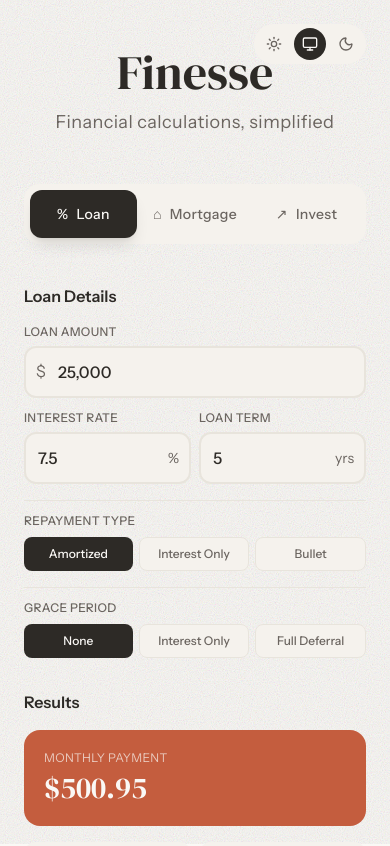
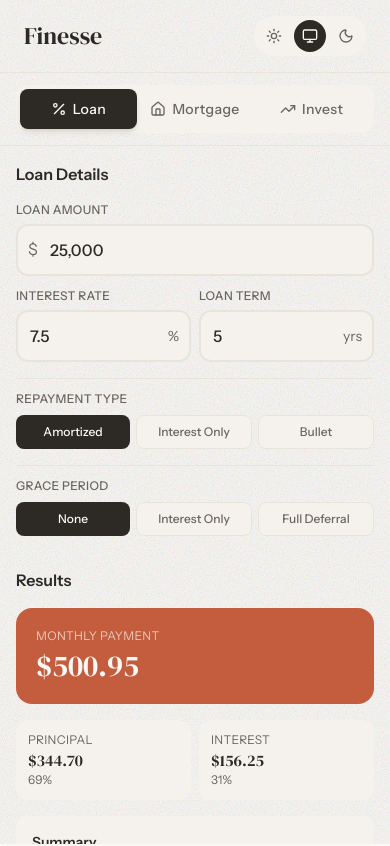
Before and after one commit to nedanwr/finesse, a React (Vite) app: page / in a window 390 px wide. Shown: the top 846 px of the page. Built offline with nearby package versions, Linux system fonts and the light colour scheme.

Commit message:
feat: update `App` component to integrate Lucide icons for calculator modes, enhance header layout with responsive design, and improve mobile mode switcher functionality

```diff
--- a/src/App.tsx
+++ b/src/App.tsx
@@ -1,4 +1,5 @@
 import { useState } from "react";
+import { Percent, Home, TrendingUp, type LucideIcon } from "lucide-react";
 
 import { ThemeSwitcher } from "./components/theme-switcher";
 import { LoanCalculator } from "./components/calculators/loan-calculator";
@@ -7,17 +8,17 @@ import { InvestmentCalculator } from "./components/calculators/investment-calcul
 
 type CalculatorMode = "loan" | "mortgage" | "investment";
 
-const modes: { id: CalculatorMode; label: string; icon: string }[] = [
-  { id: "loan", label: "Loan", icon: "%" },
-  { id: "mortgage", label: "Mortgage", icon: "⌂" },
-  { id: "investment", label: "Invest", icon: "↗" },
+const modes: { id: CalculatorMode; label: string; icon: LucideIcon }[] = [
+  { id: "loan", label: "Loan", icon: Percent },
+  { id: "mortgage", label: "Mortgage", icon: Home },
+  { id: "investment", label: "Invest", icon: TrendingUp },
 ];
 
 function App() {
   const [mode, setMode] = useState<CalculatorMode>("loan");
 
   return (
-    <div className="min-h-screen bg-ivory">
+    <div className="h-screen bg-ivory flex flex-col overflow-hidden">
       {/* Subtle texture overlay */}
       <div
         className="fixed inset-0 pointer-events-none opacity-30"
@@ -26,54 +27,71 @@ function App() {
         }}
       />
 
-      <div className="relative max-w-lg mx-auto px-6 py-12 md:py-20">
-        {/* Theme Switcher */}
-        <div className="absolute top-6 right-6 animate-fade-in">
-          <ThemeSwitcher />
+      {/* Header */}
+      <header className="relative shrink-0 flex items-center justify-between px-6 lg:px-10 py-4 border-b border-sand">
+        <div className="flex items-center gap-8">
+          <h1 className="font-serif text-2xl md:text-3xl text-charcoal">
+            Finesse
+          </h1>
+
+          {/* Mode Switcher - inline in header */}
+          <div className="hidden sm:flex bg-cream rounded-xl p-1">
+            {modes.map((m) => (
+              <button
+                key={m.id}
+                onClick={() => setMode(m.id)}
+                className={`
+                  flex items-center gap-1.5 py-2 px-4 rounded-lg font-medium text-sm tracking-wide
+                  transition-all duration-300 ease-out
+                  ${
+                    mode === m.id
+                      ? "bg-charcoal text-ivory shadow-md"
+                      : "text-slate hover:text-charcoal"
+                  }
+                `}
+              >
+                <m.icon size={16} />
+                {m.label}
+              </button>
+            ))}
+          </div>
         </div>
 
-        {/* Header */}
-        <header className="text-center mb-12 animate-slide-up">
-          <h1 className="font-serif text-5xl md:text-6xl text-charcoal mb-3">
-            Finesse
-          </h1>
-          <p className="text-slate text-lg tracking-wide">
-            Financial calculations, simplified
-          </p>
-        </header>
+        <ThemeSwitcher />
+      </header>
 
-        {/* Mode Switcher */}
-        <div
-          className="flex bg-cream rounded-2xl p-1.5 mb-10 animate-slide-up"
-          style={{ animationDelay: "0.1s" }}
-        >
+      {/* Mobile Mode Switcher */}
+      <div className="sm:hidden relative shrink-0 px-4 py-3 border-b border-sand">
+        <div className="flex bg-cream rounded-xl p-1">
           {modes.map((m) => (
             <button
               key={m.id}
               onClick={() => setMode(m.id)}
               className={`
-                flex-1 py-3.5 px-4 rounded-xl font-medium text-sm tracking-wide
+                flex-1 flex items-center justify-center gap-1.5 py-2.5 px-3 rounded-lg font-medium text-sm tracking-wide
                 transition-all duration-300 ease-out
                 ${
                   mode === m.id
-                    ? "bg-charcoal text-ivory shadow-lg"
+                    ? "bg-charcoal text-ivory shadow-md"
                     : "text-slate hover:text-charcoal"
                 }
               `}
             >
-              <span className="mr-2">{m.icon}</span>
+              <m.icon size={16} />
               {m.label}
             </button>
           ))}
         </div>
+      </div>
 
-        {/* Calculator */}
-        <main className="animate-slide-up" style={{ animationDelay: "0.2s" }}>
+      {/* Main Content */}
+      <main className="relative flex-1 min-h-0">
+        <div className="h-full max-w-[1600px] mx-auto px-4 xl:px-8 py-4">
           {mode === "loan" && <LoanCalculator />}
           {mode === "mortgage" && <MortgageCalculator />}
           {mode === "investment" && <InvestmentCalculator />}
-        </main>
-      </div>
+        </div>
+      </main>
     </div>
   );
 }
```
